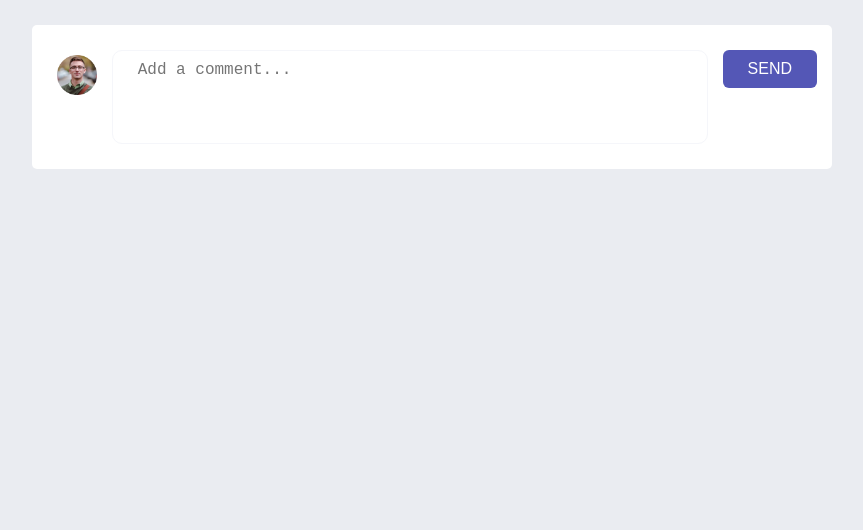
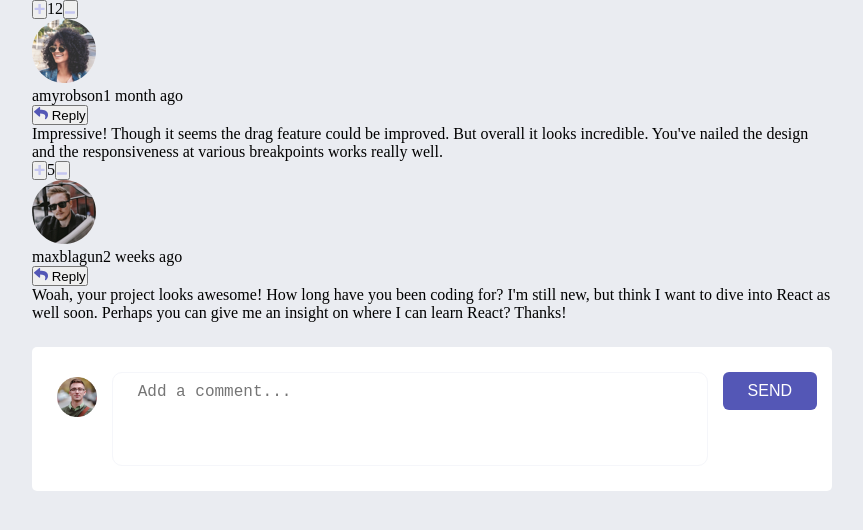
Before and after one commit to KamilKonopski/Interactive-comments-section, a plain HTML site: page index.html in a window 1280 px wide. Shown: the whole page, without its empty margins (208-1071 px from the left). Drawn offline with Linux system fonts and the light colour scheme.

Commit message:
add comments

```diff
--- a/index.html
+++ b/index.html
@@ -22,9 +22,7 @@
 	</head>
 	<body>
 		<main class="app">
-			<div class="comment">
-				<div class="comment__answer"></div>
-			</div>
+			<div class="comments-container"></div>
 			<form class="add-comment">
 				<div class="avatar add-comment__avatar">
 					<img
--- a/js/app.js
+++ b/js/app.js
@@ -1,3 +1,5 @@
+const commentsContainer = document.querySelector('.comments-container');
+
 let comments;
 let currentUser;
 
@@ -12,11 +14,92 @@ fetch('../data.json')
                 like: comment.score,
                 image: comment.user.image.webp,
                 user: comment.user.username,
-                answers: comment.replies,
+                replies: comment.replies,
             }
         });
         currentUser = {
             image: data.currentUser.image.webp,
-            user: data.currentUser.username,
+            userName: data.currentUser.username,
         }
+
+        init(comments)
     });
+
+const createLikesCommentElement = (comment) => {
+    const likeContainer = document.createElement('div');
+    likeContainer.classList.add('comment__like-container')
+
+    const plusBtn = document.createElement('button');
+    plusBtn.classList.add('comment__plus');
+    plusBtn.innerHTML = "<img class='comment__plus-image' src='../images/icon-plus.svg' alt='adding like icon'/>";
+    likeContainer.appendChild(plusBtn);
+
+    const like = document.createElement('span');
+    like.classList.add('comment__like');
+    like.innerText = comment.like;
+    likeContainer.appendChild(like);
+
+    const minusBtn = document.createElement('button');
+    minusBtn.classList.add('comment__minus');
+    minusBtn.innerHTML = "<img class='comment__plus-image' src='../images/icon-minus.svg' alt='subtracting like icon'/>";
+    likeContainer.appendChild(minusBtn);
+
+    return likeContainer
+};
+
+const createUserInfoElement = (comment) => {
+    const userInfoContainer = document.createElement('div');
+    userInfoContainer.classList.add('comment__user-container');
+
+    const userAvatar = document.createElement('div');
+    userAvatar.classList.add('comment__user-avatar');
+    userAvatar.innerHTML = `<img class='comment__user-image' src="${comment.image}" alt="${comment.user} avatar"/>`
+    userInfoContainer.appendChild(userAvatar)
+
+    const userName = document.createElement('span');
+    userName.classList.add('comment__user-name');
+    userName.innerText = comment.user;
+    userInfoContainer.appendChild(userName);
+
+    const userDate = document.createElement('span');
+    userDate.classList.add('comment__user-date');
+    userDate.innerText = comment.date;
+    userInfoContainer.appendChild(userDate);
+
+    return userInfoContainer
+};
+
+const createReplyButtonElement = () => {
+    const replyButton = document.createElement('button');
+    replyButton.classList.add('comment__reply-btn');
+    replyButton.innerHTML = "<img class='comment__reply-btn-image' src='../images/icon-reply.svg' alt='reply button icon'/> Reply";
+
+    return replyButton
+};
+
+const createContentElement = (comment) => {
+    const userContent = document.createElement('p');
+    userContent.classList.add('comment__content');
+    userContent.innerText = comment.content;
+
+    return userContent;
+}
+
+const createSingleCommentElement = (comment) => {
+    const commentContainer = document.createElement('div');
+    commentContainer.classList.add('comment')
+
+    commentContainer.appendChild(createLikesCommentElement(comment));
+    commentContainer.appendChild(createUserInfoElement(comment));
+    commentContainer.appendChild(createReplyButtonElement());
+    commentContainer.appendChild(createContentElement(comment));
+
+    commentsContainer.appendChild(commentContainer);
+};
+
+const init = () => {
+    comments.forEach(comment => {
+        createSingleCommentElement(comment);
+
+    });
+};
```
